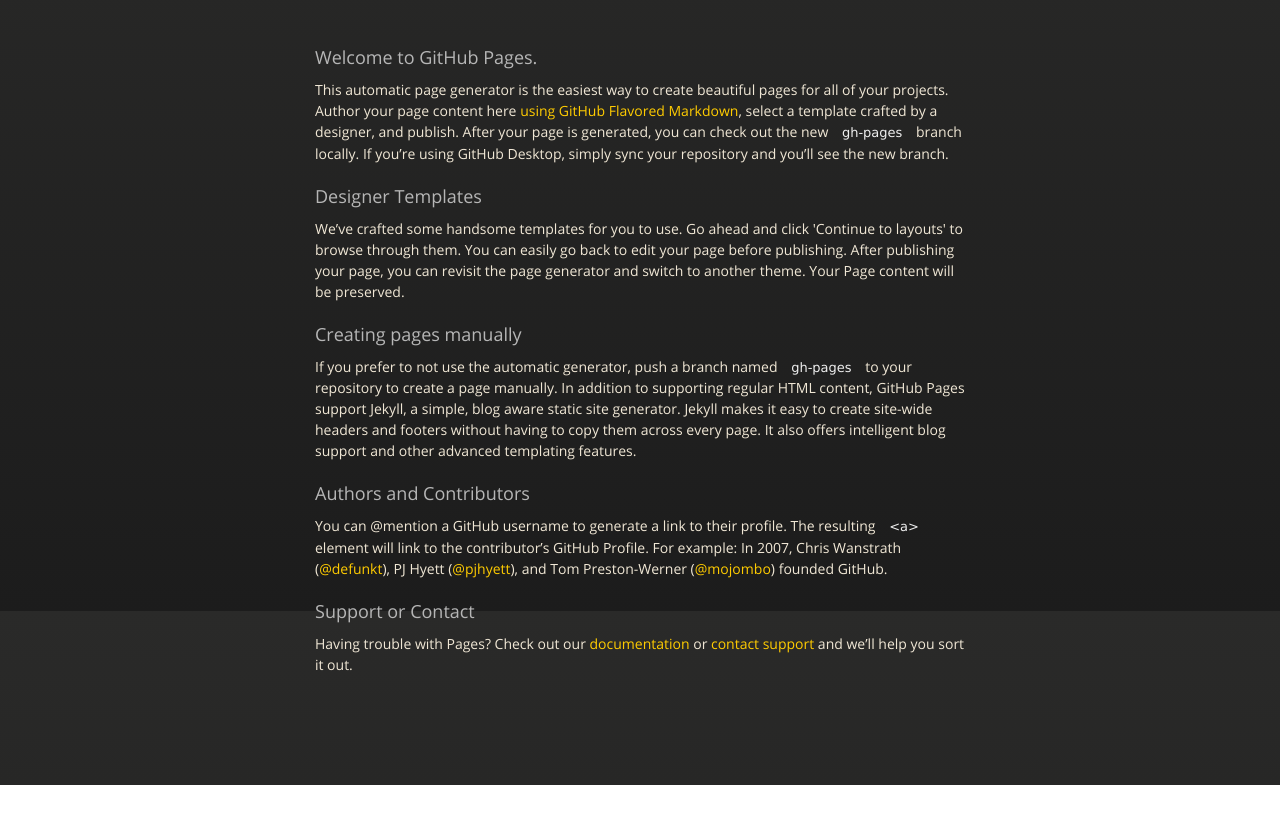
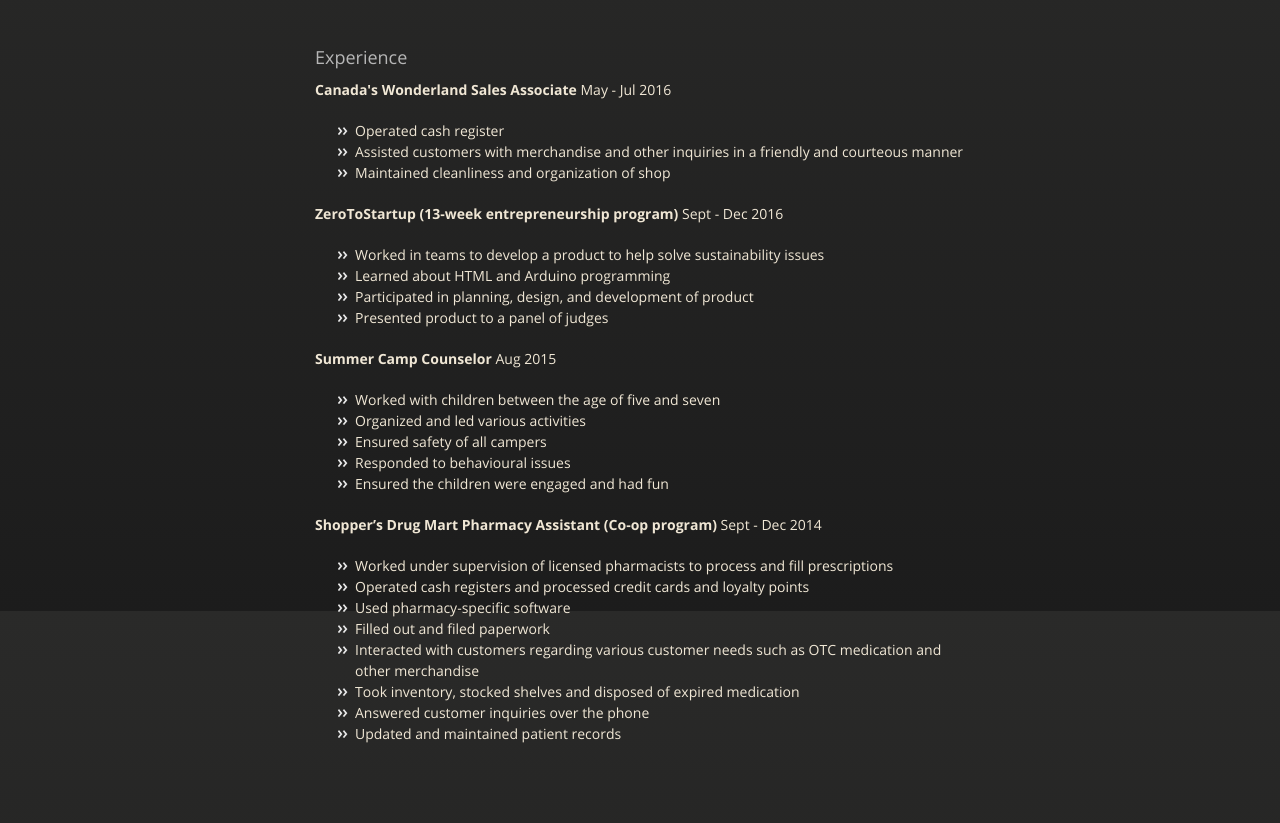
Before and after one commit to drawana/My-Website, a plain HTML site: page index.html in a window 1280 px wide. Shown: the part 189-1012 px from the top of the page. Before the commit the page ends 974 px from the top, so only its background shows below. Drawn offline with nearby package versions, Linux system fonts and the light colour scheme.

```diff
--- a/index.html
+++ b/index.html
@@ -39,29 +39,47 @@
         </div>
 
         <h3>
-<a id="welcome-to-github-pages" class="anchor" href="#welcome-to-github-pages" aria-hidden="true"><span aria-hidden="true" class="octicon octicon-link"></span></a>Welcome to GitHub Pages.</h3>
+<a id="experience" class="anchor" href="#experience" aria-hidden="true"><span aria-hidden="true" class="octicon octicon-link"></span></a>Experience</h3>
 
-<p>This automatic page generator is the easiest way to create beautiful pages for all of your projects. Author your page content here <a href="https://guides.github.com/features/mastering-markdown/">using GitHub Flavored Markdown</a>, select a template crafted by a designer, and publish. After your page is generated, you can check out the new <code>gh-pages</code> branch locally. If you’re using GitHub Desktop, simply sync your repository and you’ll see the new branch.</p>
+<p><strong>Canada's Wonderland Sales Associate</strong>                                       May - Jul 2016</p>
 
-<h3>
-<a id="designer-templates" class="anchor" href="#designer-templates" aria-hidden="true"><span aria-hidden="true" class="octicon octicon-link"></span></a>Designer Templates</h3>
+<ul>
+<li>Operated cash register</li>
+<li>Assisted customers with merchandise and other inquiries in a friendly and courteous manner</li>
+<li>Maintained cleanliness and organization of shop</li>
+</ul>
 
-<p>We’ve crafted some handsome templates for you to use. Go ahead and click 'Continue to layouts' to browse through them. You can easily go back to edit your page before publishing. After publishing your page, you can revisit the page generator and switch to another theme. Your Page content will be preserved.</p>
+<p><strong>ZeroToStartup (13-week entrepreneurship program)</strong>                         Sept - Dec 2016</p>
 
-<h3>
-<a id="creating-pages-manually" class="anchor" href="#creating-pages-manually" aria-hidden="true"><span aria-hidden="true" class="octicon octicon-link"></span></a>Creating pages manually</h3>
+<ul>
+<li>Worked in teams to develop a product to help solve sustainability issues</li>
+<li>Learned about HTML and Arduino programming</li>
+<li>Participated in planning, design, and development of product</li>
+<li>Presented product to a panel of judges</li>
+</ul>
 
-<p>If you prefer to not use the automatic generator, push a branch named <code>gh-pages</code> to your repository to create a page manually. In addition to supporting regular HTML content, GitHub Pages support Jekyll, a simple, blog aware static site generator. Jekyll makes it easy to create site-wide headers and footers without having to copy them across every page. It also offers intelligent blog support and other advanced templating features.</p>
+<p><strong>Summer Camp Counselor</strong>                                                           Aug 2015</p>
 
-<h3>
-<a id="authors-and-contributors" class="anchor" href="#authors-and-contributors" aria-hidden="true"><span aria-hidden="true" class="octicon octicon-link"></span></a>Authors and Contributors</h3>
+<ul>
+<li>Worked with children between the age of five and seven</li>
+<li>Organized and led various activities</li>
+<li>Ensured safety of all campers</li>
+<li>Responded to behavioural issues</li>
+<li>Ensured the children were engaged and had fun</li>
+</ul>
 
-<p>You can @mention a GitHub username to generate a link to their profile. The resulting <code>&lt;a&gt;</code> element will link to the contributor’s GitHub Profile. For example: In 2007, Chris Wanstrath (<a href="https://github.com/defunkt" class="user-mention">@defunkt</a>), PJ Hyett (<a href="https://github.com/pjhyett" class="user-mention">@pjhyett</a>), and Tom Preston-Werner (<a href="https://github.com/mojombo" class="user-mention">@mojombo</a>) founded GitHub.</p>
+<p><strong>Shopper’s Drug Mart Pharmacy Assistant (Co-op program)</strong>                    Sept - Dec 2014</p>
 
-<h3>
-<a id="support-or-contact" class="anchor" href="#support-or-contact" aria-hidden="true"><span aria-hidden="true" class="octicon octicon-link"></span></a>Support or Contact</h3>
-
-<p>Having trouble with Pages? Check out our <a href="https://help.github.com/pages">documentation</a> or <a href="https://github.com/contact">contact support</a> and we’ll help you sort it out.</p>
+<ul>
+<li>Worked under supervision of licensed pharmacists to process and fill prescriptions</li>
+<li>Operated cash registers and processed credit cards and loyalty points</li>
+<li>Used pharmacy-specific software</li>
+<li>Filled out and filed paperwork</li>
+<li>Interacted with customers regarding various customer needs such as OTC medication and other merchandise</li>
+<li>Took inventory, stocked shelves and disposed of expired medication</li>
+<li>Answered customer inquiries over the phone</li>
+<li>Updated and maintained patient records</li>
+</ul>
       </section>
 
     </div>
```
Also changed, not shown: params.json (+1 -1 lines).
